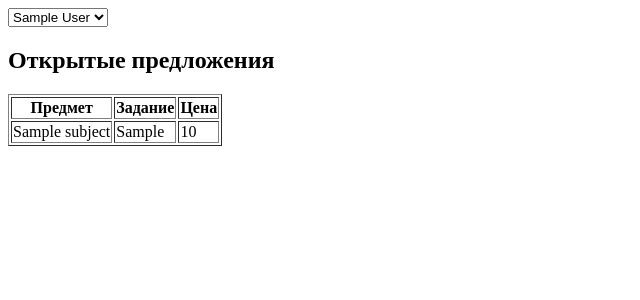
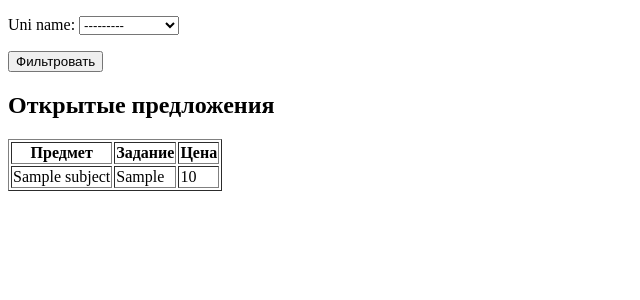
Before and after one commit to sh1nkey/outtask_v1, a Django app: page /market/ in a window 1280 px wide. Shown: the top 300 px of the page, without its empty margins (0-640 px from the left). Run offline with Django 4.2, Linux system fonts and the light colour scheme; tables that the repository leaves empty hold one stand-in row (values such as "Sample post").

Commit message:
University filtration now works

```diff
--- /dev/null
+++ b/market/forms.py
@@ -0,0 +1,5 @@
+from django import forms
+from users.models import Uni
+
+class UniForm(forms.Form):
+    uni_name = forms.ModelChoiceField(queryset=Uni.objects.all())
--- a/market/templates/market/market.html
+++ b/market/templates/market/market.html
@@ -6,11 +6,10 @@
 </head>
 <body>
     {% block content %}
-    <select>
-        {% for option in unis %}
-        <option>{{option.uni_name}}</option>
-        {% endfor %}
-    </select>
+   <form method="get">
+        {{ form.as_p }}
+        <button type="submit">Фильтровать</button>
+    </form>
     <h2>Открытые предложения</h2>
     <table border="1">
         <tr>
--- a/market/views.py
+++ b/market/views.py
@@ -3,25 +3,31 @@
 # Create your views here.
 from django.views.generic import ListView, TemplateView
 
+from market.forms import UniForm
 from market.models import Offer
 from users.models import Uni
 
 
 class MarketListView(ListView):
     template_name = 'market/market.html'
-    title = 'test'
+    title = 'Маркет'
 
     def get_queryset(self):
         offers = Offer.objects.all()
-        unis = Uni.objects.all()
-        unis_check = self.kwargs.get('uni_name')
-        return offers.filter(uni_name=unis_check) if unis_check else offers, unis #допилить фильрацию по ВУЗу
+        unis_check = self.request.GET.get('uni_name')
+        print(unis_check)
+        print(offers)
+        print(offers.filter(user__uni__pk=unis_check))
+        return offers.filter(user__uni__pk=unis_check) if unis_check else offers #допилить фильрацию по ВУЗу
 
     def get_context_data(self, *, object_list=None, **kwargs):
         context = super().get_context_data(**kwargs)
-        context['offers'] = Offer.objects.all()
+        form = UniForm()
+        context['offers'] = self.get_queryset()
         context['unis'] = Uni.objects.all()
+        context['form'] = form
         return context
+
 
 class IndexView(TemplateView):
     template_name = 'market/index.html' #
```
Also changed, not shown: img/logo-new.png (deleted), img/logo.png (deleted), img/students.jpg (deleted), market/static/market/css/css/style.css (renamed from css/style.css).
